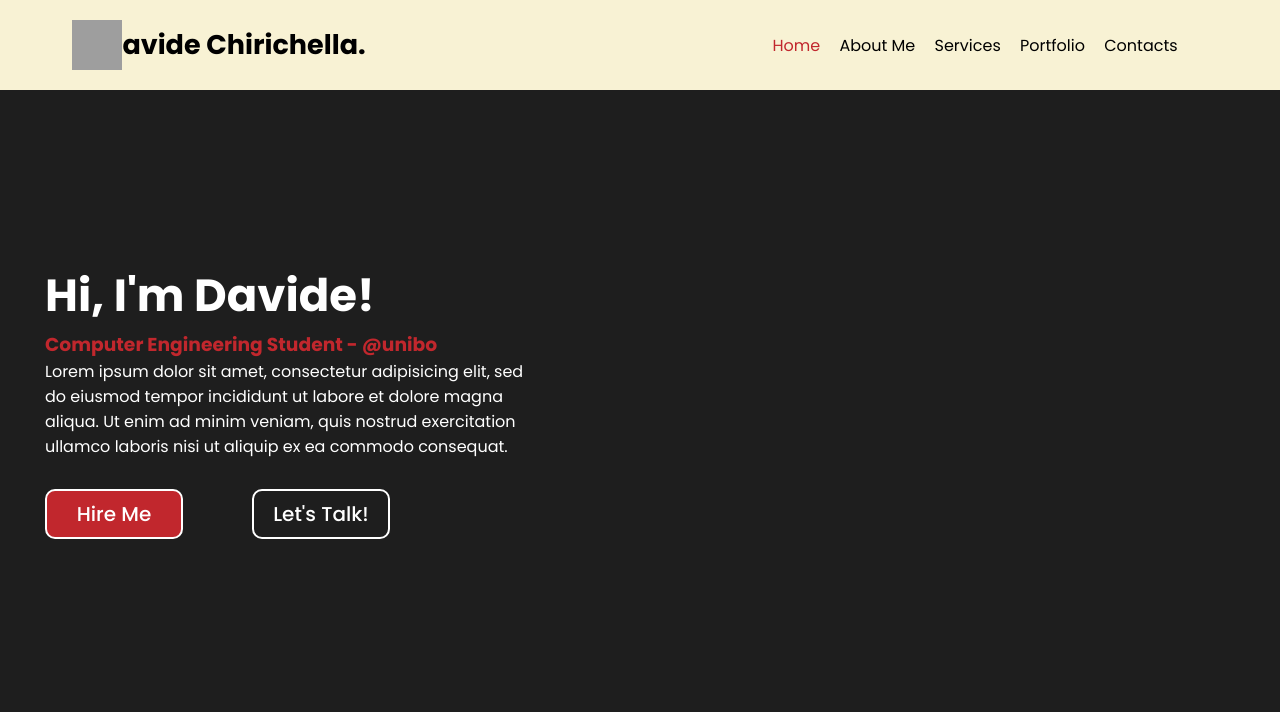
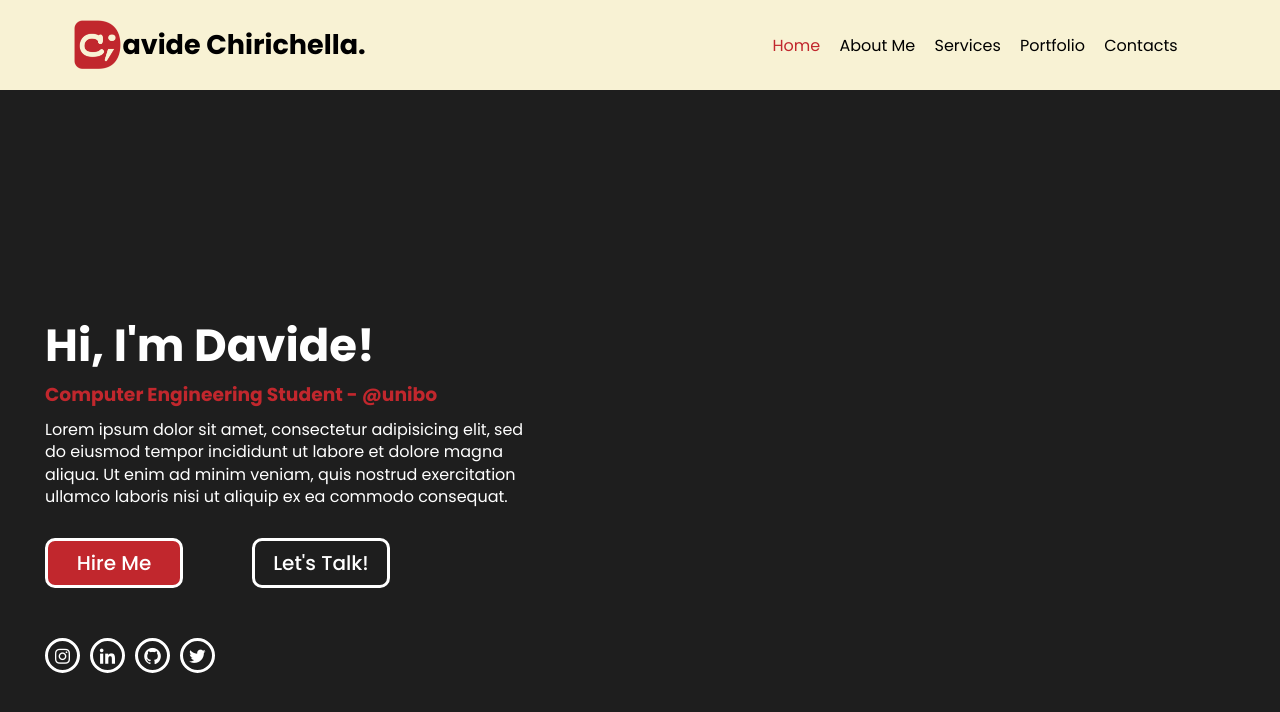
Before and after one commit to chirichexe/Portfolio-Website, a PHP site: page / in a window 1280 px wide. Shown: the top 712 px of the page. Run offline with PHP 8.4, Linux system fonts and the light colour scheme; grey boxes are pictures that could not be loaded.

Commit message:
Cambiato path per immagini

```diff
--- a/index.html
+++ b/index.html
@@ -8,12 +8,15 @@
   <title>Davide Chirichella</title>
   <link rel="stylesheet" href="style.css">
 
+  <!--PER ICONE-->
+  <link href='https://unpkg.com/boxicons@2.1.4/css/boxicons.min.css' rel='stylesheet'>
+
 </head>
   <body>
 
     <header class="header">
-      <a href="https://www.linkedin.com/in/davide-chirichella-88200b1ba/" class="logo">
-        <img src="C:\Users\utente\Desktop\Altri Progetti\Siti Web\Youtube\files_1\MyLogo.png" alt="D" style="width:50px; height:50px">
+      <a href="#" class="logo">
+        <img src="files_1\MyLogo.png" alt="D" style="width:50px; height:50px">
         avide Chirichella<div class="none">.</div>
       </a>
       <nav class="navbar">
@@ -36,14 +39,17 @@
            exercitation ullamco laboris nisi ut aliquip ex ea commodo consequat.</p>
 
              <div class="btn-box">
-
-
                  <a href="#">Hire Me</a>
                  <a href="#">Let's Talk!</a>
-
-
              </div>
 
+          <div class="home-social">
+            <a href="#"><i class='bx bxl-instagram'></i></a>
+            <a href="https://www.linkedin.com/in/davide-chirichella-88200b1ba/"><i class='bx bxl-linkedin'></i></a>
+            <a href="#"><i class='bx bxl-github' ></i></a>
+            <a href="#"><i class='bx bxl-twitter'></i></a>
+
+           </div>
       </div>
 
     </section>
--- a/style.css
+++ b/style.css
@@ -69,12 +69,18 @@ background-color: #1E1E1E;
 
 /* HOME */
 .home{
+
   display: flex;
   background-color: transparent;
   align-items: center;
   padding: 45px;
   width: 50vw;
   height: 100vh;
+}
+
+.home-content{
+  padding-top: 100px;
+
 }
 
 .home h1{
@@ -86,25 +92,31 @@ background-color: #1E1E1E;
 }
 
 .content-txt{
+  margin-top: 10px;
   max-width: 500px;
+  line-height: 1.4;
 }
 
 .btn-box{
+
+
   display: flex;
   align-items: center;
   justify-content: space-between;
+
   margin-top: 30px;
   width: 345px;
   height: 50px;
 
 }
+.btn-box a{
+  position: relative;
 
-.btn-box a{
   display: flex;
   align-items: center;
   justify-content: center;
 
-  border: 2px solid white;
+  border: 3px solid white;
   border-radius: 10px;
   background-color: #c1272d;
   height: 100%;
@@ -114,16 +126,80 @@ background-color: #1E1E1E;
   font-weight: 500;
   text-decoration: none;
   transition-duration: 0.3s;
+
+  overflow: hidden;
+
+  z-index: 1;
 }
-
-.btn-box a:hover{
-  color: #1E1E1E;
-}
-
 .btn-box a:nth-child(2){
   background-color: transparent;
 }
+.btn-box a::before{
+  content: '';
+  top:0;
+  left: 0;
+  position: absolute;
+  background: #c1272d;
+  width: 0%;
+  height: 100%;
+  transition-duration: 0.5s;
+  z-index: -1;
+}
+.btn-box a:nth-child(1)::before{
+  background: #1E1E1E;
+}
 
-.btn-box a:nth-child(2):hover{
-  color: #c1272d;
+.btn-box a:hover::before{
+  width: 100%;
 }
+
+.home-social{
+  display: flex;
+  align-items: center;
+  justify-content: space-between;
+
+
+
+  position: absolute; /* RICORDATI*/
+  width: 170px;
+  font-size: 20px;
+  margin-top: 50px;
+
+}
+
+.home-social a{
+  position: relative;
+  transition-duration: 0.3s;
+  overflow: hidden;
+  z-index: 1;
+
+
+  align-items: center;
+  justify-content: center;
+  display: inline-flex;
+  width: 35px;
+  height: 35px;
+
+  border: 3px solid white;
+  border-radius: 50%;
+  text-decoration: none;
+  background-color: #1E1E1E;
+
+}
+
+.home-social a::before{
+  content: '';
+  top:0;
+  left: 0;
+  position: absolute;
+  background: #c1272d;
+  width: 0%;
+  height: 100%;
+  transition-duration: 0.5s;
+  z-index: -1;
+
+}
+
+.home-social a:hover::before{
+  width: 100%;
+}
```
Also changed, not shown: files_1/MyLogo.png (added), files_1/TEXT1.png (added), files_1/TEXT2.png (added), files_1/round2.png (added), files_1/round3.png (added), files_1/traccia.png (added), 3 other files.
